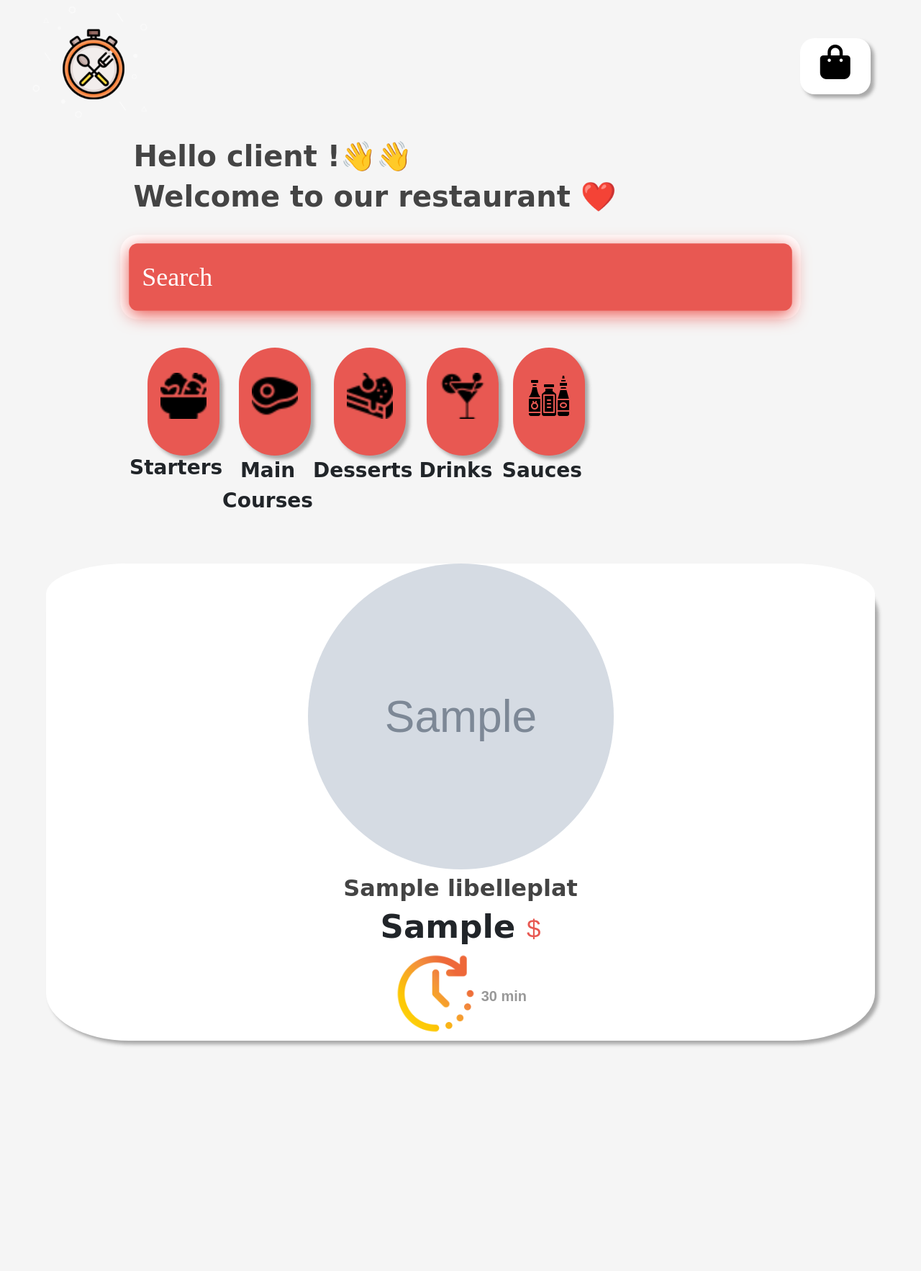
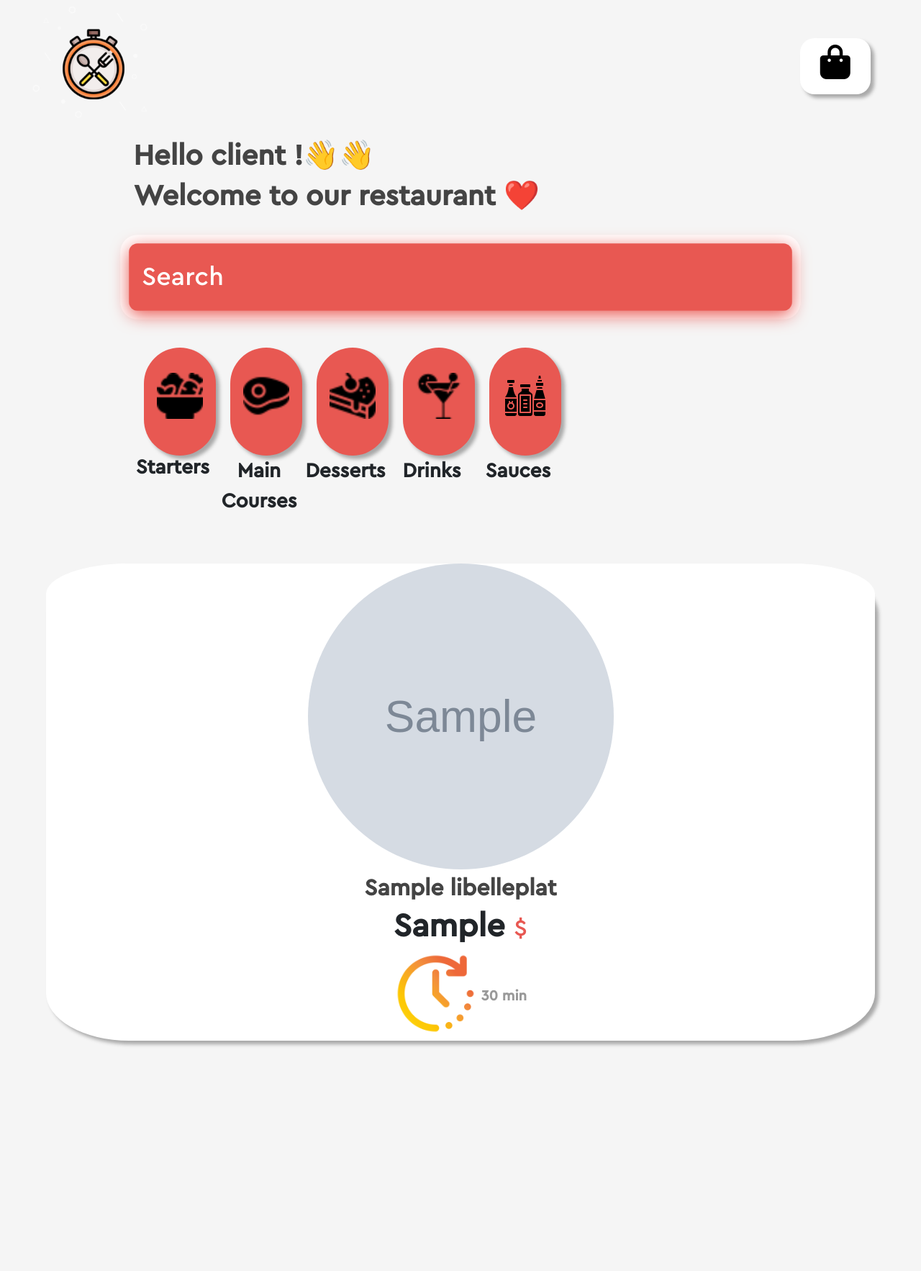
Before and after one commit to jessy70210/-Micro_Projet_Sujet0_SI-SecutiteDonnees, a PHP site: template view/accueil/Menu.php in a window 1280 px wide. Shown: the whole page at 72% size. Run offline with PHP 8.4, Linux system fonts and the light colour scheme; the template is opened without the code that fills it: most values are stand-ins (such as "Sample title", 1, 10 or a date in 2020); grey boxes marked "Sample" are stand-in pictures; some libraries are stand-ins or nearby versions.

Commit message:
rectification-v8

```diff
--- a/resources/css/style.css
+++ b/resources/css/style.css
@@ -18,7 +18,7 @@
 }
 
 body{
-    font-family:"Cera-Pro";
+    font-family:"Cera-Pro",Serif;
 }
 
 .vh-30 {
--- a/view/accueil/Menu.php
+++ b/view/accueil/Menu.php
@@ -16,6 +16,10 @@
 
 <body >
 <style>
+    @font-face {
+        font-family: 'Cera-Pro' ;
+        src: url("../../resources/font/Cera-Pro.otf");
+    }
     :root {
         --surface-color: #fff;
         --curve: 40;
@@ -25,10 +29,11 @@
         box-sizing: border-box;
     }
 
+
     body {
-        font-family: 'Noto Sans JP', sans-serif;
+
         background-color: whitesmoke;
-
+        font-family:"Cera-Pro",Serif;
     }
 
     .cards {
@@ -124,7 +129,6 @@
     .card__tagline {
         display: block;
         margin: 1em 0;
-        font-family: "MockFlowFont";
         font-size: .8em;
         color: #D7BDCA;
     }
@@ -140,7 +144,7 @@
         padding: 0 2em 2em;
         margin: 0;
         color: #D7BDCA;
-        font-family: "MockFlowFont";
+        : "MockFlowFont";
         display: -webkit-box;
         -webkit-box-orient: vertical;
         -webkit-line-clamp: 3;
@@ -175,7 +179,7 @@
     input, button
     {
         color: #fff;
-        font-family: Nunito;
+        : Nunito;
         padding: 0;
         margin: 0;
         border: 0;
@@ -319,7 +323,7 @@
         padding: 10px 14px;
         margin: 20px;
         color: #fff;
-        font-family: Nunito;
+        : Nunito;
         font-size: 14px;
         text-decoration: none;
         background-color: #E85852FF;
@@ -337,7 +341,7 @@
         margin-left: 250px;
         margin-bottom: 20px;
         border-radius: 50px;
-        font-family: cursive;
+        : cursive;
 
     }
     .btn-toolbar{
@@ -376,7 +380,7 @@
         font-size:28px;
         font-weight: bold;
         text-align:center;
-        font-family: cursive;
+        : cursive;
         display: block;
 
     }
@@ -442,7 +446,7 @@
         font-size:30px;
         margin:25px;
         margin-bottom:20px;
-        font-family:Comic Sans MS , Comic Sans, cursive; font-weight:bold
+        :Comic Sans MS , Comic Sans, cursive; font-weight:bold
     }
     .welcome-msg{
         text-align: justify;
@@ -466,7 +470,7 @@
         background-color:  #E85852FF;
         position: absolute;
         font-size: 25px;
-        font-family: cursive;
+        : cursive;
         font-weight: bold;
         top:8%;
 
@@ -528,10 +532,10 @@
     </ul>
 </div>
 <div class="welcome-msg">
-    <h1 style="color:#444444; font-family:Comic Sans MS , Comic Sans, cursive; font-weight:bold ">
+    <h1 style="color:#444444;  font-weight:bold ">
         Hello client !<span class="wave">👋</span><span class="wave">👋</span>
     </h1>
-    <h1 style="color:#444444; font-family:Comic Sans MS , Comic Sans, cursive; font-weight:bold ">
+    <h1 style="color:#444444; font-weight:bold ">
         Welcome to our restaurant <span>❤️ </span>
     </h1>
 </div>
@@ -590,8 +594,8 @@
                         <img src="'.$plat->getImagePlat().'" class="card__image" alt=""  />
                     </a>
                 </li>
-                <h2 style="text-align: center;color:#444444; font-family:Comic Sans MS , Comic Sans, cursive; font-weight:bold " >'.$plat->getLibelleplat().'</h2>
-                <h1 style="text-align: center;"><span style="font-weight:bold;font-size:45px;font-family:Comic Sans MS, Comic Sans, cursive">'.$plat->getPricePlat().' </span><span style="font-size:35px ; color:rgba(232,88,82,100)">$ </span></h1>
+                <h2 style="text-align: center;color:#444444; :Comic Sans MS , Comic Sans, cursive; font-weight:bold " >'.$plat->getLibelleplat().'</h2>
+                <h1 style="text-align: center;"><span style="font-weight:bold;font-size:45px;:Comic Sans MS, Comic Sans, cursive">'.$plat->getPricePlat().' </span><span style="font-size:35px ; color:rgba(232,88,82,100)">$ </span></h1>
                 <h1 style="text-align: center;color:#999999"><span> <img src="../../resources/assets/img/time.png" style="width:10%;height:10%;"  /></span><span style="font-weight:bold;font-size:20px;padding-top:10%"> 30 min </span></h1>
 
             </div>';
@@ -604,9 +608,9 @@
                 <img src="../../resources/assets/img/2.jpg" class="card__image" alt=""  />
             </a>
       </li>
-        <h2 style="text-align: center;color:#444444; font-family:Comic Sans MS , Comic Sans, cursive; font-weight:bold " >Poitrine de poulet grillée</h2>
+        <h2 style="text-align: center;color:#444444; :Comic Sans MS , Comic Sans, cursive; font-weight:bold " >Poitrine de poulet grillée</h2>
 
-        <h1 style="text-align: center;"><span style="font-weight:bold;font-size:45px;font-family:Comic Sans MS, Comic Sans, cursive">852 </span><span style="font-size:35px ; color:rgba(232,88,82,100)">$ </span></h1>
+        <h1 style="text-align: center;"><span style="font-weight:bold;font-size:45px;:Comic Sans MS, Comic Sans, cursive">852 </span><span style="font-size:35px ; color:rgba(232,88,82,100)">$ </span></h1>
         <h1 style="text-align: center;color:#999999"><span> <img src="../../resources/assets/img/time.png" style="width:10%;height:10%;"  /></span><span style="font-weight:bold;font-size:20px;padding-top:10%"> 30 min </span></h1>
 
     </div>
@@ -617,9 +621,9 @@
             </a>
 
         </li>
-        <h2 style="text-align: center;color:#444444; font-family:Comic Sans MS , Comic Sans, cursive; font-weight:bold " >Poitrine de poulet grillée</h2>
+        <h2 style="text-align: center;color:#444444; :Comic Sans MS , Comic Sans, cursive; font-weight:bold " >Poitrine de poulet grillée</h2>
 
-        <h1 style="text-align: center;"><span style="font-weight:bold;font-size:45px;font-family:Comic Sans MS, Comic Sans, cursive">852 </span><span style="font-size:35px ; color:rgba(232,88,82,100)">$ </span></h1>
+        <h1 style="text-align: center;"><span style="font-weight:bold;font-size:45px;:Comic Sans MS, Comic Sans, cursive">852 </span><span style="font-size:35px ; color:rgba(232,88,82,100)">$ </span></h1>
         <h1 style="text-align: center;color:#999999"><span> <img src="../../resources/assets/img/time.png" style="width:10%;height:10%;"  /></span><span style="font-weight:bold;font-size:20px;padding-top:10%"> 30 min </span></h1>
 
     </div>
@@ -631,9 +635,9 @@
             </a>
 
         </li>
-        <h2 style="text-align: center;color:#444444; font-family:Comic Sans MS , Comic Sans, cursive; font-weight:bold " >Poitrine de poulet grillée</h2>
+        <h2 style="text-align: center;color:#444444; :Comic Sans MS , Comic Sans, cursive; font-weight:bold " >Poitrine de poulet grillée</h2>
 
-        <h1 style="text-align: center;"><span style="font-weight:bold;font-size:45px;font-family:Comic Sans MS, Comic Sans, cursive">852 </span><span style="font-size:35px ; color:rgba(232,88,82,100)">$ </span></h1>
+        <h1 style="text-align: center;"><span style="font-weight:bold;font-size:45px;:Comic Sans MS, Comic Sans, cursive">852 </span><span style="font-size:35px ; color:rgba(232,88,82,100)">$ </span></h1>
         <h1 style="text-align: center;color:#999999"><span> <img src="../../resources/assets/img/time.png" style="width:10%;height:10%;"  /></span><span style="font-weight:bold;font-size:20px;padding-top:10%"> 30 min </span></h1>
 
     </div>-->
```
Also changed, not shown: view/accueil/Commande.php (+12 -9 lines), view/accueil/Payement.php (+6 -1 lines), view/accueil/PlatDetails.php (+7 -7 lines).
